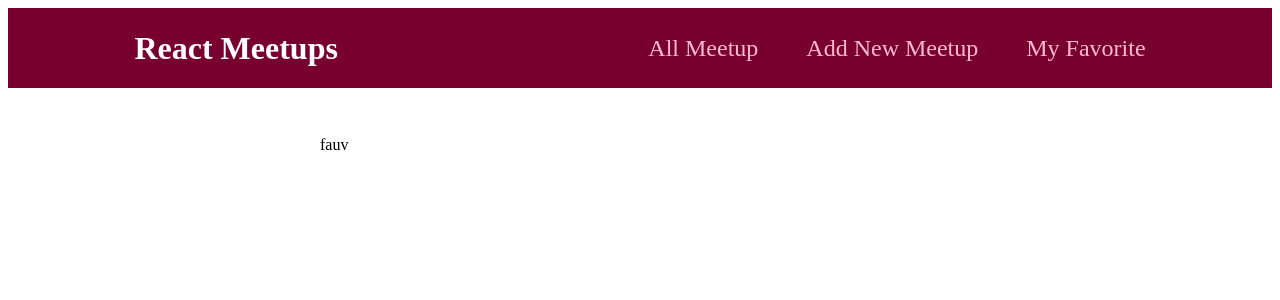
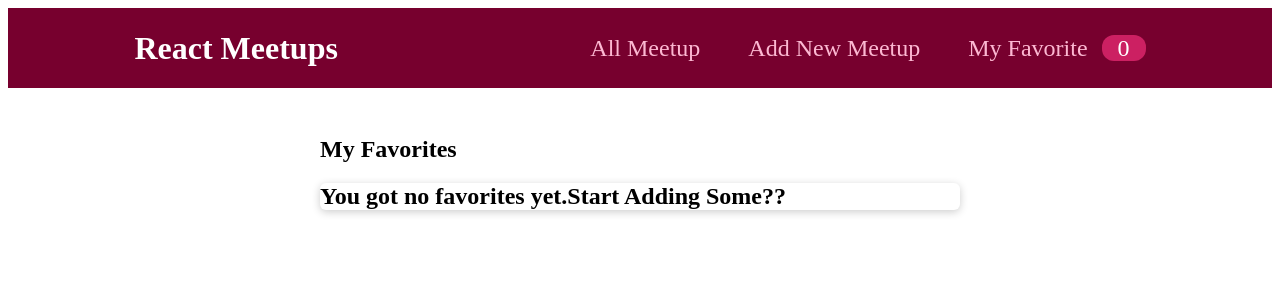
Before and after one commit to Amarnathsingh9973/MeetUp-App, a React (Create React App) app: page /favorite in a window 1280 px wide. Shown: the top 300 px of the page. Built offline with nearby package versions, Linux system fonts and the light colour scheme.

Commit message:
used usecontext in many components and final commit

```diff
--- a/src/component/layout/MainNavigation.jsx
+++ b/src/component/layout/MainNavigation.jsx
@@ -1,7 +1,10 @@
 import React from "react";
 import { Link } from "react-router-dom";
 import style from "./mainNavigation.module.css";
+import { useContext } from "react";
+import FavoritesContext from "../../store/favorites-context";
 function MainNavigation() {
+  const favoriteCount = useContext(FavoritesContext);
   return (
     <header className={style.header}>
       <div className={style.logo}>React Meetups</div>
@@ -14,7 +17,12 @@
             <Link to="/new_meetup">Add New Meetup</Link>
           </li>
           <li>
-            <Link to="/favorite">My Favorite</Link>
+            <Link to="/favorite">
+              My Favorite{" "}
+              <span className={style.badge}>
+                {favoriteCount.totalFavorites}
+              </span>
+            </Link>
           </li>
         </ul>
       </nav>
--- a/src/component/meetups/MeetupItem.jsx
+++ b/src/component/meetups/MeetupItem.jsx
@@ -1,7 +1,25 @@
+import { useContext } from "react";
 import Card from "../UI/Card";
 import style from "./meetupItem.module.css";
+import FavoritesContext from "../../store/favorites-context";
 
 function MeetupItem(props) {
+  const favoritesCtx = useContext(FavoritesContext);
+  const itemIsFavorite = favoritesCtx.itemIsFavorite(props.id);
+
+  function toggleFavoriteStatusHandler() {
+    if (itemIsFavorite) {
+      favoritesCtx.removeFavorite(props.id);
+    } else {
+      favoritesCtx.addFavorite({
+        id: props.id,
+        address: props.address,
+        description: props.description,
+        image: props.image,
+        title: props.title,
+      });
+    }
+  }
   return (
     <li className={style.item}>
       <Card>
@@ -14,7 +32,9 @@
           <p>{props.description}</p>
         </div>
         <div className={style.actions}>
-        <button>To Favorites</button>
+          <button onClick={toggleFavoriteStatusHandler}>
+            {itemIsFavorite ? "Remove From" : "Add To"} Favorites
+          </button>
         </div>
       </Card>
     </li>
--- a/src/index.js
+++ b/src/index.js
@@ -2,10 +2,13 @@
 import ReactDOM from "react-dom/client";
 import { BrowserRouter as Router } from "react-router-dom";
 import App from "./App";
+import { FavoritesContextProvider } from "./store/favorites-context";
 
 const root = ReactDOM.createRoot(document.getElementById("root"));
 root.render(
-  <Router>
-    <App />
-  </Router>
+  <FavoritesContextProvider>
+    <Router>
+      <App />
+    </Router>
+  </FavoritesContextProvider>
 );
--- a/src/pages/AllMeetUps.jsx
+++ b/src/pages/AllMeetUps.jsx
@@ -33,9 +33,17 @@
         return response.json();
       })
       .then((data) => {
-        const meetups=[];
+        const meetups = [];
+
+        for (const key in data) {
+          const meetup = {
+            id: key,
+            ...data[key],
+          };
+          meetups.push(meetup);
+        }
         setIsLoading(false);
-        setLoadedMeetUps(data);
+        setLoadedMeetUps(meetups);
       });
   }, []);
   if (isLoading) {
--- a/src/pages/Favorites.jsx
+++ b/src/pages/Favorites.jsx
@@ -1,4 +1,27 @@
+import { useContext } from "react";
+import FavoritesContext from "../store/favorites-context";
+import MeetupList from "../component/meetups/MeetupList";
+import Card from "../component/UI/Card";
+
 function FavoritesPage() {
-    return <div>fauv</div>;
+  const favoritesCtx = useContext(FavoritesContext);
+  let context;
+  if (favoritesCtx.totalFavorites === 0) {
+    context = (
+      <Card>
+        <p >
+          <h2>You got no favorites yet.Start Adding Some??</h2>
+        </p>
+      </Card>
+    );
+  } else {
+    context = <MeetupList meetups={favoritesCtx.favorites} />;
   }
-  export default FavoritesPage;
+  return (
+    <section>
+      <h1>My Favorites</h1>
+      {context}
+    </section>
+  );
+}
+export default FavoritesPage;
--- /dev/null
+++ b/src/store/favorites-context.jsx
@@ -0,0 +1,39 @@
+import { createContext, useState } from "react";
+
+const FavoritesContext = createContext({
+  favorites: [],
+  totalFavorites: 0,
+  addFavorite: (favoriteMeetup) => {},
+  removeFavorite: (meetupId) => {},
+  itemIsFavorite: (meetupId) => {},
+});
+export function FavoritesContextProvider(props) {
+  const [userFavorites, setUserFavorites] = useState([]);
+  const context = {
+    favorites: userFavorites,
+    totalFavorites: userFavorites.length,
+    addFavorite: addFavoriteHandler,
+    removeFavorite: removeFavoriteHandler,
+    itemIsFavorite: itemIsFavoriteHandler,
+  };
+
+  function addFavoriteHandler(favoriteMeetup) {
+    setUserFavorites((prevFavorites) => {
+      return prevFavorites.concat(favoriteMeetup);
+    });
+  }
+  function removeFavoriteHandler(meetupId) {
+    setUserFavorites((prevFavorites) => {
+      return prevFavorites.filter((meetup) => meetup.id !== meetupId);
+    });
+  }
+  function itemIsFavoriteHandler(meetupId) {
+    return userFavorites.some((meetup) => meetup.id === meetupId);
+  }
+  return (
+    <FavoritesContext.Provider value={context}>
+      {props.children}
+    </FavoritesContext.Provider>
+  );
+}
+export default FavoritesContext;
```
Lines whose indentation alone changed are shown as unchanged.
